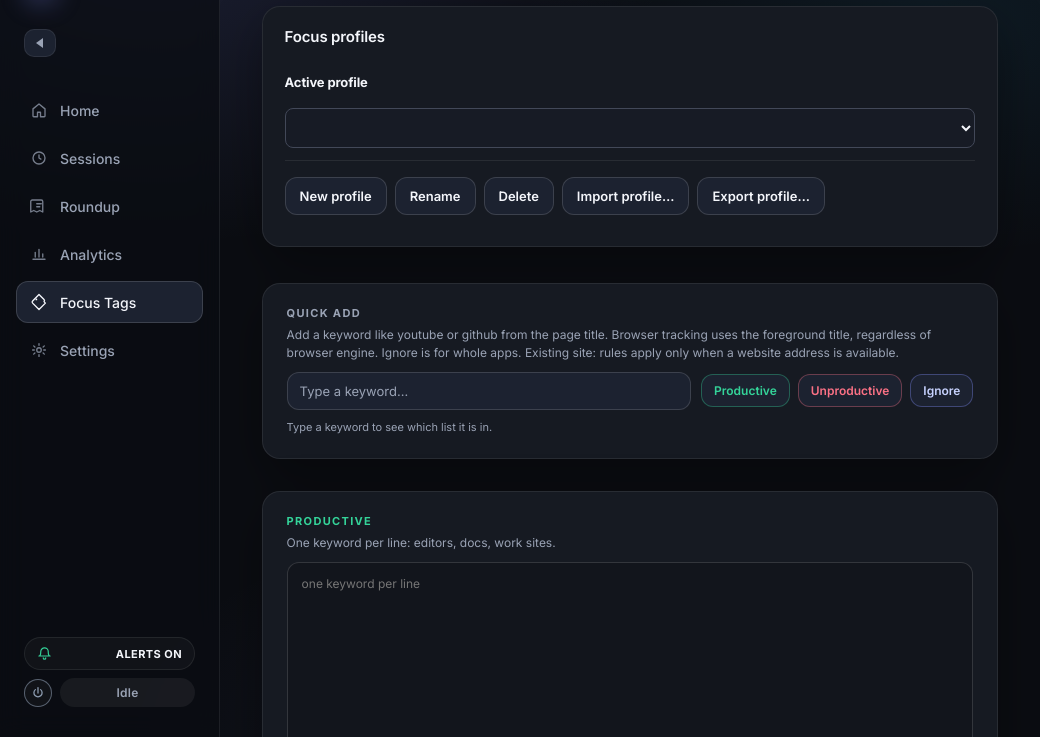
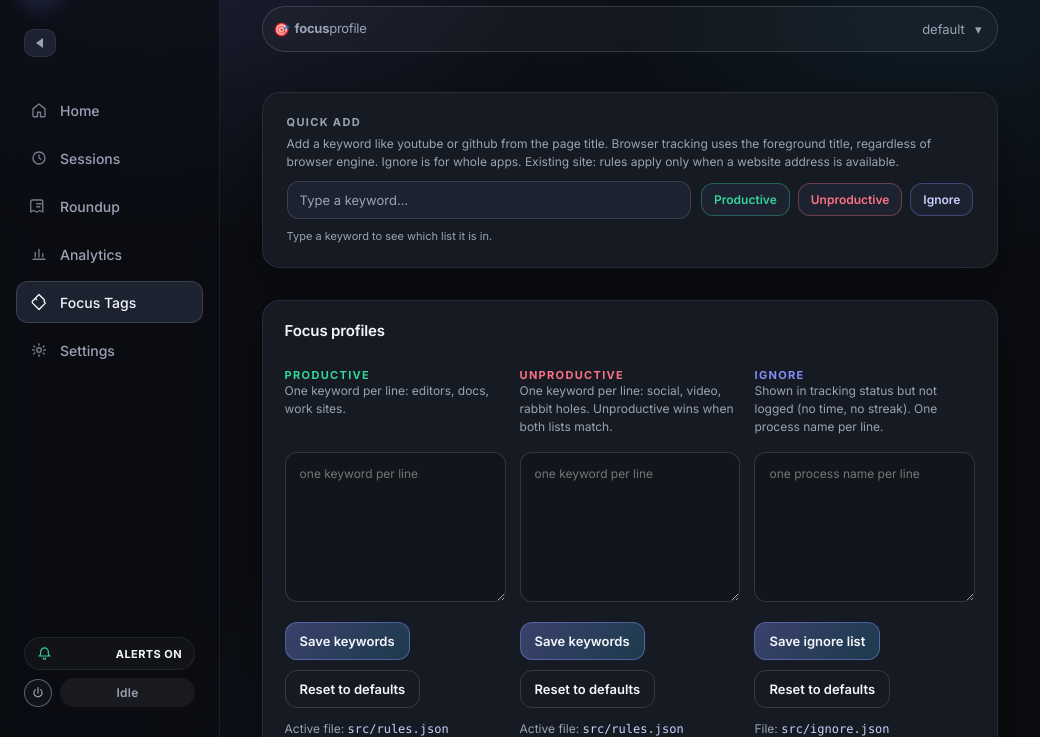
Before and after one commit to gitpaperclip/productivity-tracker, an Electron app: page renderer/index.html in a window 1040 px wide. Both pictures are taken after a click on the button "Focus Tags". Shown: the part 63-800 px from the top of the page. Drawn offline with Linux system fonts and the light colour scheme; no server answers.

Commit message:
address critical UI issues

```diff
--- a/renderer/focus-profiles-ui.js
+++ b/renderer/focus-profiles-ui.js
@@ -38,6 +38,7 @@
     if (!state) return;
     const active = state.profiles.find(profile => profile.id === state.activeId);
     $('focus-profile-label').textContent = displayName(active);
+    $('tags-profile-label').textContent = displayName(active);
     $('focus-profile-btn').title = 'Focus profile: ' + displayName(active);
     $('focus-profile-btn').setAttribute('aria-label', 'Focus profile: ' + displayName(active));
     $('focus-profile-menu').replaceChildren();
--- a/renderer/index.html
+++ b/renderer/index.html
@@ -373,23 +373,14 @@
           </div>
         </header>
 
-        <article class="card profile-settings" id="profile-settings">
-          <h3>Focus profiles</h3>
-          <label class="field"><span>Active profile</span><select id="profile-editor-select" aria-label="Active profile"></select></label>
-          <div class="profile-edit-actions">
-            <button id="profile-new-named" class="btn" type="button">New profile</button>
-            <button id="profile-rename-named" class="btn" type="button">Rename</button>
-            <button id="profile-delete-named" class="btn" type="button">Delete</button>
-            <button id="profile-import-named" class="btn" type="button">Import profile…</button>
-            <button id="profile-export-named" class="btn" type="button">Export profile…</button>
+        <div class="tags-profile-switch">
+          <div class="focusboost-btn profile-trigger" data-boost="off">
+            <span class="profile-icon" aria-hidden="true">🎯</span>
+            <span class="fb-wordmark"><span class="fb-focus">focus</span><span class="fb-boost">profile</span></span>
+            <span id="tags-profile-label" class="profile-active-name">default</span><span aria-hidden="true">▾</span>
           </div>
-          <div id="profile-name-form" class="hidden">
-            <label class="field"><span>Profile name</span><input id="profile-name" type="text" maxlength="40" /></label>
-            <button id="profile-save-named" class="btn primary" type="button">Save name</button>
-            <button id="profile-cancel-name" class="btn" type="button">Cancel</button>
-          </div>
-          <p id="profiles-status" class="muted tiny" role="status"></p>
-        </article>
+          <select id="profile-editor-select" aria-label="Active Focus profile"></select>
+        </div>
 
         <article class="card tags-card tags-quick-card">
           <div class="lf-kicker tag-kicker">Quick add</div>
@@ -405,40 +396,59 @@
           <p id="tags-quick-status" class="muted tiny tags-quick-status" role="status" aria-live="polite">Type a keyword to see which list it is in.</p>
         </article>
 
-        <article class="card tags-card">
+        <article class="card profile-settings" id="profile-settings">
+          <h3>Focus profiles</h3>
+          <div class="profile-tag-fields">
+        <div class="profile-tag-column">
           <div class="lf-kicker tag-kicker prod">Productive</div>
           <p class="hint tags-hint">One keyword per line: editors, docs, work sites.</p>
-          <textarea id="rules-prod-edit" class="rules-textarea tags-textarea" spellcheck="false" rows="12" placeholder="one keyword per line"></textarea>
+          <textarea id="rules-prod-edit" class="rules-textarea tags-textarea" spellcheck="false" rows="5" placeholder="one keyword per line"></textarea>
           <div class="rules-actions">
             <button type="button" id="rules-save" class="btn primary">Save keywords</button>
             <button type="button" id="rules-reset" class="btn ghost">Reset to defaults</button>
             <span id="rules-status" class="muted tiny"></span>
           </div>
           <p class="hint">Active file: <code id="rules-path">src/rules.json</code> <span id="rules-custom-label"></span></p>
-        </article>
+        </div>
 
-        <article class="card tags-card">
+        <div class="profile-tag-column">
           <div class="lf-kicker tag-kicker unprod">Unproductive</div>
           <p class="hint tags-hint">One keyword per line: social, video, rabbit holes. Unproductive wins when both lists match.</p>
-          <textarea id="rules-unprod-edit" class="rules-textarea tags-textarea" spellcheck="false" rows="12" placeholder="one keyword per line"></textarea>
+          <textarea id="rules-unprod-edit" class="rules-textarea tags-textarea" spellcheck="false" rows="5" placeholder="one keyword per line"></textarea>
           <div class="rules-actions">
             <button type="button" id="rules-unprod-save" class="btn primary">Save keywords</button>
             <button type="button" id="rules-unprod-reset" class="btn ghost">Reset to defaults</button>
             <span id="rules-unprod-status" class="muted tiny"></span>
           </div>
           <p class="hint">Active file: <code id="rules-unprod-path">src/rules.json</code> <span id="rules-unprod-custom-label"></span></p>
-        </article>
+        </div>
 
-        <article class="card tags-card">
+        <div class="profile-tag-column">
           <div class="lf-kicker tag-kicker ignore">Ignore</div>
           <p class="hint tags-hint">Shown in tracking status but not logged (no time, no streak). One process name per line.</p>
-          <textarea id="ignore-edit" class="rules-textarea tags-textarea" spellcheck="false" rows="10" placeholder="one process name per line"></textarea>
+          <textarea id="ignore-edit" class="rules-textarea tags-textarea" spellcheck="false" rows="5" placeholder="one process name per line"></textarea>
           <div class="rules-actions">
             <button type="button" id="ignore-save" class="btn primary">Save ignore list</button>
             <button type="button" id="ignore-reset" class="btn ghost">Reset to defaults</button>
             <span id="ignore-status" class="muted tiny"></span>
           </div>
           <p class="hint">File: <code id="ignore-path">src/ignore.json</code> <span id="ignore-custom-label"></span></p>
+        </div>
+
+          </div>
+          <div class="profile-edit-actions">
+            <button id="profile-new-named" class="btn" type="button">New profile</button>
+            <button id="profile-rename-named" class="btn" type="button">Rename</button>
+            <button id="profile-delete-named" class="btn" type="button">Delete</button>
+            <button id="profile-import-named" class="btn" type="button">Import profile…</button>
+            <button id="profile-export-named" class="btn" type="button">Export profile…</button>
+          </div>
+          <div id="profile-name-form" class="hidden">
+            <label class="field"><span>Profile name</span><input id="profile-name" type="text" maxlength="40" /></label>
+            <button id="profile-save-named" class="btn primary" type="button">Save name</button>
+            <button id="profile-cancel-name" class="btn" type="button">Cancel</button>
+          </div>
+          <p id="profiles-status" class="muted tiny" role="status"></p>
         </article>
       </section>
 
--- a/renderer/styles.css
+++ b/renderer/styles.css
@@ -2795,9 +2795,9 @@ body[data-boost="on"]::after {
 .history-row span:not(:first-child) { text-align: right; overflow-wrap: anywhere; }
 .history-head { margin-top: 12px; font-weight: 600; }
 .home-focus-actions { position: relative; display: flex; flex-direction: column; align-items: stretch; gap: 8px; min-width: 0; max-width: 50%; }
-.profile-trigger { justify-content: center; gap: 10px; font-size: 13px; padding: 10px 16px 10px 32px; min-width: 230px; max-width: 100%; }
+.profile-trigger { justify-content: flex-start; gap: 10px; font-size: 13px; padding: 10px 16px 10px 32px; min-width: 230px; max-width: 100%; }
 .profile-trigger .fb-wordmark { flex-shrink: 0; }
-#focus-profile-label { overflow: hidden; text-overflow: ellipsis; white-space: nowrap; max-width: 160px; }
+#focus-profile-label, .profile-active-name { margin-left: auto; text-align: right; min-width: 0; overflow: hidden; text-overflow: ellipsis; white-space: nowrap; max-width: 160px; }
 .profile-menu { position: absolute; top: calc(100% + 4px); right: 0; z-index: 50; width: 240px; max-width: 65vw; background: #171b25; border: 1px solid #424858; border-radius: 14px; padding: 6px; box-shadow: 0 12px 35px #0008; text-align: left; }
 .profile-choice { display: block; color: inherit; background: transparent; border: 0; border-radius: 8px; width: 100%; padding: 12px; text-align: left; cursor: pointer; overflow: hidden; text-overflow: ellipsis; white-space: nowrap; }
 .profile-choice:hover, .profile-choice:focus-visible, .profile-choice[aria-pressed="true"] { background: #353b53; outline-color: #949dff; }
@@ -2818,3 +2818,15 @@ body[data-boost="on"]::after {
 
 #profile-settings > .field { border-bottom: 0; }
 #view-tags .tags-textarea { font-family: inherit; }
+
+.tags-profile-switch { position: relative; width: 100%; margin-bottom: 24px; }
+.tags-profile-switch .profile-trigger { width: 100%; min-width: 0; min-height: 46px; box-sizing: border-box; }
+.tags-profile-switch select { position: absolute; inset: 0; width: 100%; height: 100%; opacity: 0; cursor: pointer; font: inherit; }
+.tags-profile-switch:focus-within .profile-trigger { outline: 2px solid var(--accent); outline-offset: 3px; }
+
+.profile-tag-column { min-width: 0; padding: 12px 0 16px; }
+.profile-tag-column .tags-textarea { min-height: 130px; height: 150px; }
+.profile-tag-column .rules-actions { flex-wrap: wrap; }
+.profile-tag-column .hint { overflow-wrap: anywhere; }
+
+@media (min-width: 901px) { .profile-tag-column > .tags-hint { min-height: 5em; } }
--- a/scripts/check-profiles-ui.js
+++ b/scripts/check-profiles-ui.js
@@ -98,6 +98,7 @@ app.whenReady().then(async () => {
     await win.webContents.executeJavaScript(`document.dispatchEvent(new KeyboardEvent('keydown', { key: 'Escape' }))`);
   }
   await win.webContents.executeJavaScript(`(async () => { document.querySelector('.nav-btn[data-tab="tags"]').click(); await window.sydtrackProfilesUI.reload(); await new Promise(resolve => requestAnimationFrame(() => requestAnimationFrame(resolve))); })()`);
+  await new Promise(resolve => setTimeout(resolve, 300));
   fs.writeFileSync(path.join(os.tmpdir(), 'sydtrack-profiles-settings.png'), (await win.webContents.capturePage()).toPNG());
   console.log('Profile UI checks passed: create, activate, failed save, draft cancellation, five slots, keyboard dismissal.');
   app.exit(0);
```
Also changed, not shown: README.md.
